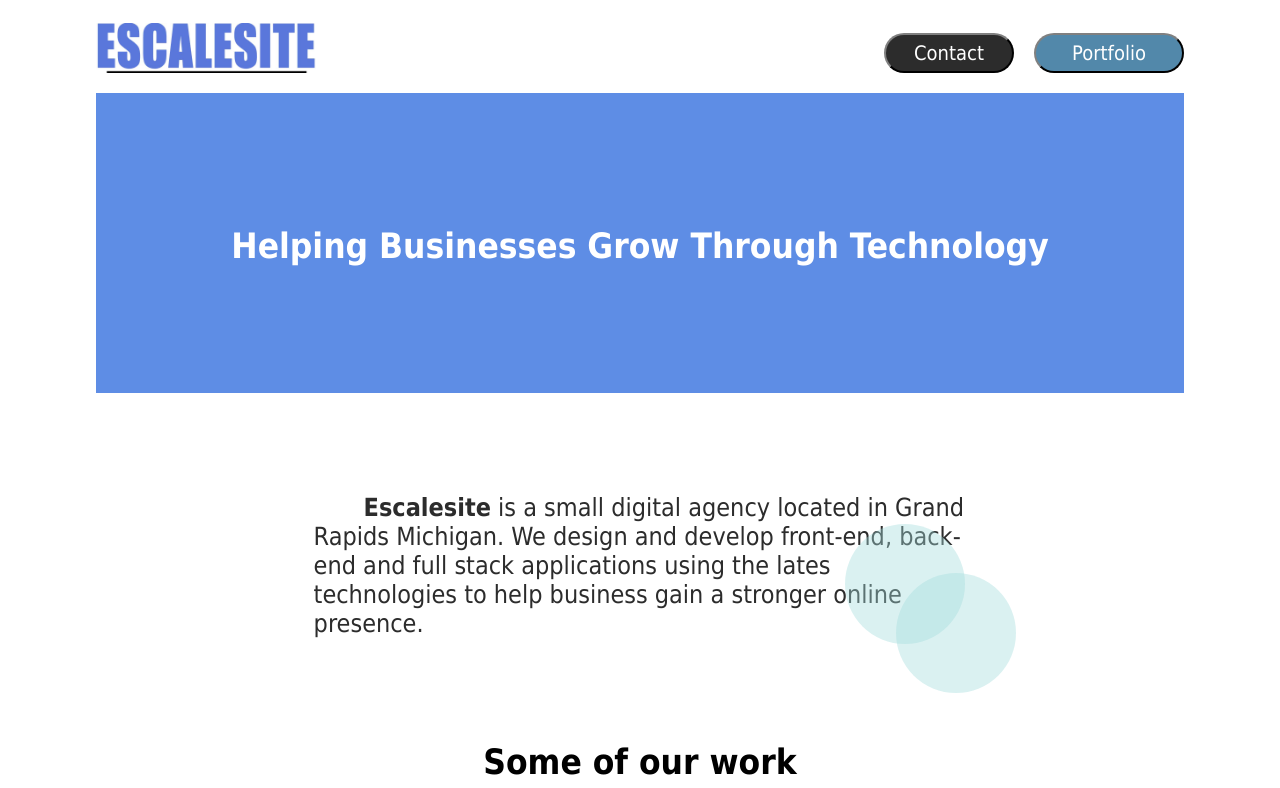
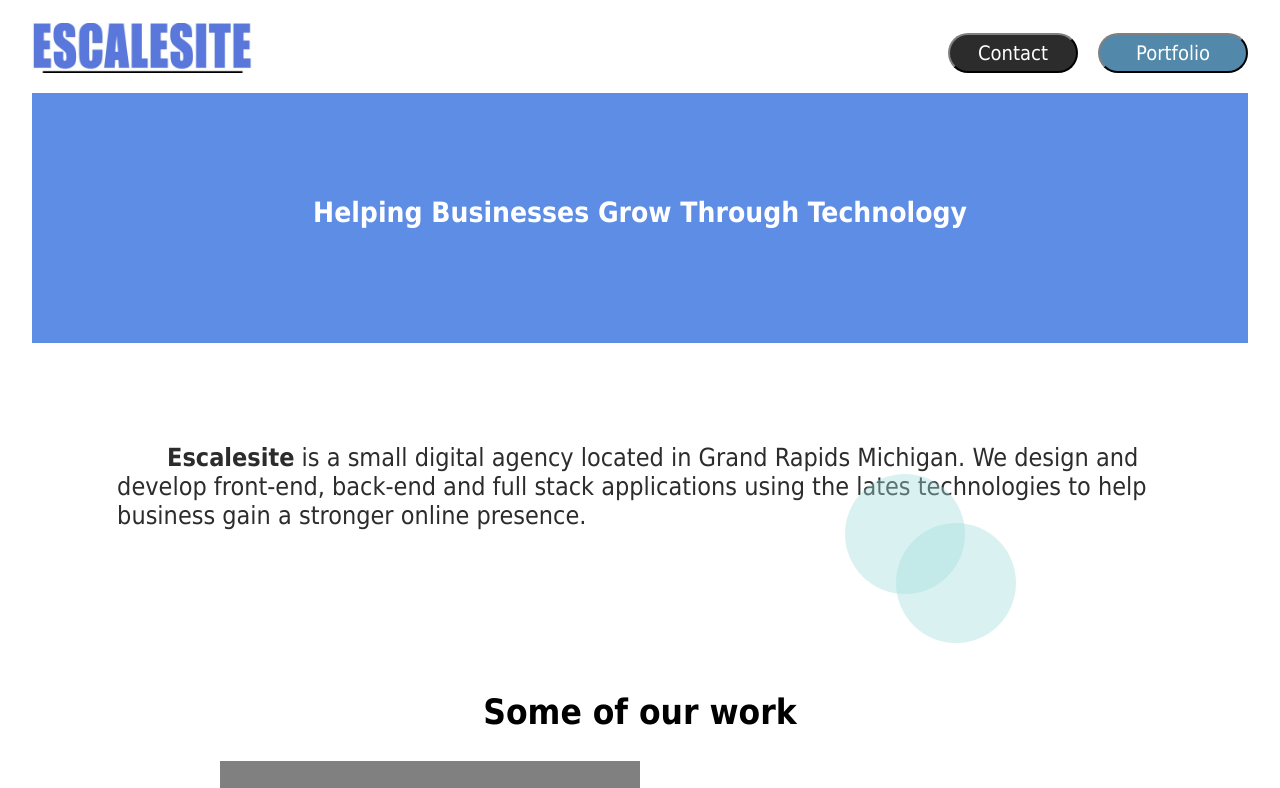
Before and after one commit to Tomasperezg/escalesite, an Angular app in the folder escalesite/: page /home-page in a window 1280 px wide. Shown: the top 788 px of the page. Built offline with nearby package versions, Linux system fonts and the light colour scheme.

Commit message:
adding a few CSS updates for tablet

```diff
--- a/escalesite/src/app/home/home.component.scss
+++ b/escalesite/src/app/home/home.component.scss
@@ -49,3 +49,24 @@ h2{
         text-indent: 50px;
     }
 }
+
+// Tablet
+@media only screen
+  and (min-device-width: 768px)
+  and (max-device-width: 1024px)
+  and (-webkit-min-device-pixel-ratio: 1) {
+    .Banner{
+        height: 250px;
+    }
+    h2{
+        padding-top: 103px;
+        font-size: 28px;
+    }
+    .Paragraph{
+        .Paragraph_Text{
+            margin-left: 7%;
+            margin-right: 7%;
+            font-size: 25px;
+        }
+    }
+}
--- a/escalesite/src/styles.scss
+++ b/escalesite/src/styles.scss
@@ -8,3 +8,11 @@ body{
     width: 85%;
     max-width: 1800px;
 }
+@media only screen
+  and (min-device-width: 768px)
+  and (max-device-width: 1024px)
+  and (-webkit-min-device-pixel-ratio: 1) {
+   body{
+       width: 95%;
+   }
+}
```
Also changed, not shown: escalesite/src/app/app.component.scss (line endings or trailing spaces).
